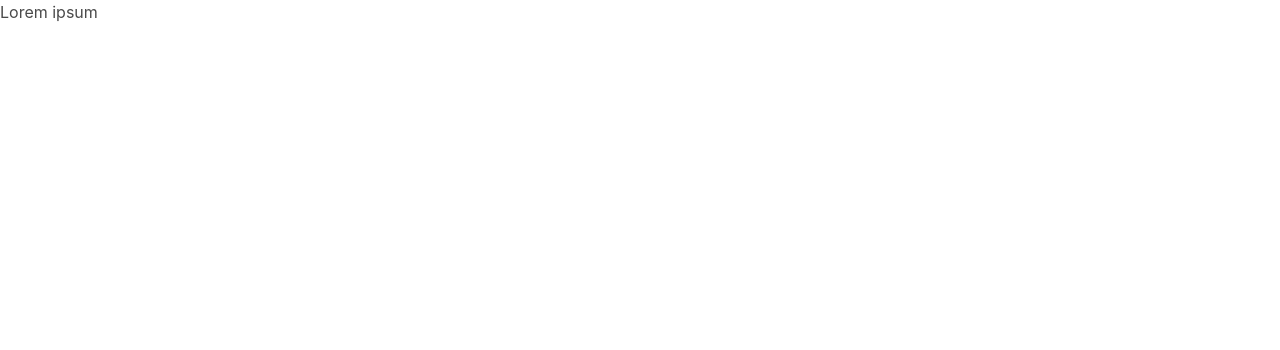
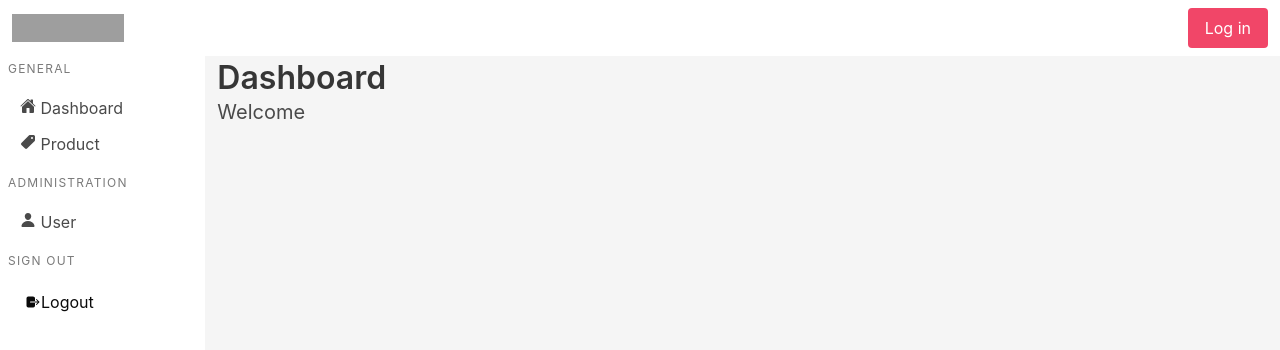
Before and after one commit to ujangaripin24/cargo-spacecraft, a React (Create React App) app: page /dashboard in a window 1280 px wide. Shown: the top 350 px of the page. Built offline with nearby package versions, Linux system fonts and the light colour scheme; grey boxes are pictures that could not be loaded.

Commit message:
4. layout has been working combine

```diff
--- a/package.json
+++ b/package.json
@@ -12,6 +12,7 @@
     "react": "^18.2.0",
     "react-dom": "^18.2.0",
     "react-icon": "^1.0.0",
+    "react-icons": "^4.7.1",
     "react-redux": "^8.0.5",
     "react-router-dom": "^6.4.5",
     "react-scripts": "5.0.1",
--- a/src/App.js
+++ b/src/App.js
@@ -1,7 +1,14 @@
+import { BrowserRouter, Routes, Route } from "react-router-dom";
+import Dashboard from "./pages/Dashboard";
+
 function App() {
   return (
     <div>
-        Lorem ipsum
+      <BrowserRouter>
+        <Routes>
+          <Route path="/dashboard" element={<Dashboard/>}/>
+        </Routes>
+      </BrowserRouter>
     </div>
   );
 }
--- a/src/components/Navbar.jsx
+++ b/src/components/Navbar.jsx
@@ -16,14 +16,11 @@ const Navbar = () => {
                   <span aria-hidden="true"></span>
                 </a>
               </div>
-
               <div id="navbarBasicExample" className="navbar-menu">
-
-
                 <div className="navbar-end">
                   <div className="navbar-item">
                     <div className="buttons">
-                      <button className="button is-light">
+                      <button className="button is-danger">
                         Log in
                       </button>
                     </div>
--- a/src/components/Sidebar.jsx
+++ b/src/components/Sidebar.jsx
@@ -1,29 +1,29 @@
 import React from 'react';
 import { NavLink } from "react-router-dom";
+import { IoPerson, IoPricetag, IoHome, IoLogOut } from "react-icons/io5";
 
 const Sidebar = () => {
   return (
     <div>
-        <aside className="menu has-shadow">
+        <aside className="menu pl-2 has-shadow">
         <p className="menu-label">
             General
         </p>
         <ul className="menu-list">
-            <li><NavLink to={"/dashboard"}>Dashboard</NavLink></li>
-            <li><NavLink to={"/product"}>Product</NavLink></li>
+            <li><NavLink to={"/dashboard"}><IoHome/> Dashboard</NavLink></li>
+            <li><NavLink to={"/product"}><IoPricetag/> Product</NavLink></li>
         </ul>
         <p className="menu-label">
             Administration
         </p>
         <ul className="menu-list">
-            <li><a>Team Settings</a></li>
-            <li><NavLink to={"/user"}>User</NavLink></li>
+            <li><NavLink to={"/user"}><IoPerson/> User</NavLink></li>
         </ul>
         <p className="menu-label">
-            Transactions
+            Sign out
         </p>
         <ul className="menu-list">
-            <li><button className=" button is-white has-shadow">Logout</button></li>
+            <li><button className=" button is-white has-shadow"><IoLogOut/> Logout</button></li>
         </ul>
         </aside>
     </div>
--- a/src/components/Welcome.jsx
+++ b/src/components/Welcome.jsx
@@ -4,7 +4,7 @@ const Welcome = () => {
   return (
     <div>
         <h1 className="title">Dashboard</h1>
-        <h2 className="subtitle">Welcome</h>
+        <h2 className="subtitle">Welcome</h2>
     </div>
   )
 }
--- a/src/pages/Dashboard.jsx
+++ b/src/pages/Dashboard.jsx
@@ -1,9 +1,10 @@
 import React from "react";
 import Layout from  "./Layout";
+import Welcome from "../components/Welcome";
 
 const Dashboard = () => {
   return <Layout>
-            Lorem.
+            <Welcome/>
         </Layout>;
 };
 
--- a/src/pages/Layout.jsx
+++ b/src/pages/Layout.jsx
@@ -6,11 +6,11 @@ function Layout({children}) {
   return (
     <React.Fragment>
         <Navbar/>
-        <div className="columns mt-6">
-            <div className="columns is-2">
+        <div className="columns mt-6" style={{ minHeight: "100vh" }}>
+            <div className="column is-2">
                 <Sidebar/>
             </div>
-            <div className="columns has-background-dark">
+            <div className="column has-background-light">
                 <main>{children}</main>
             </div>
         </div>
```
Also changed, not shown: src/components/Login.jsx (added), 1 other file (tests, documents, lock files or other folders).
